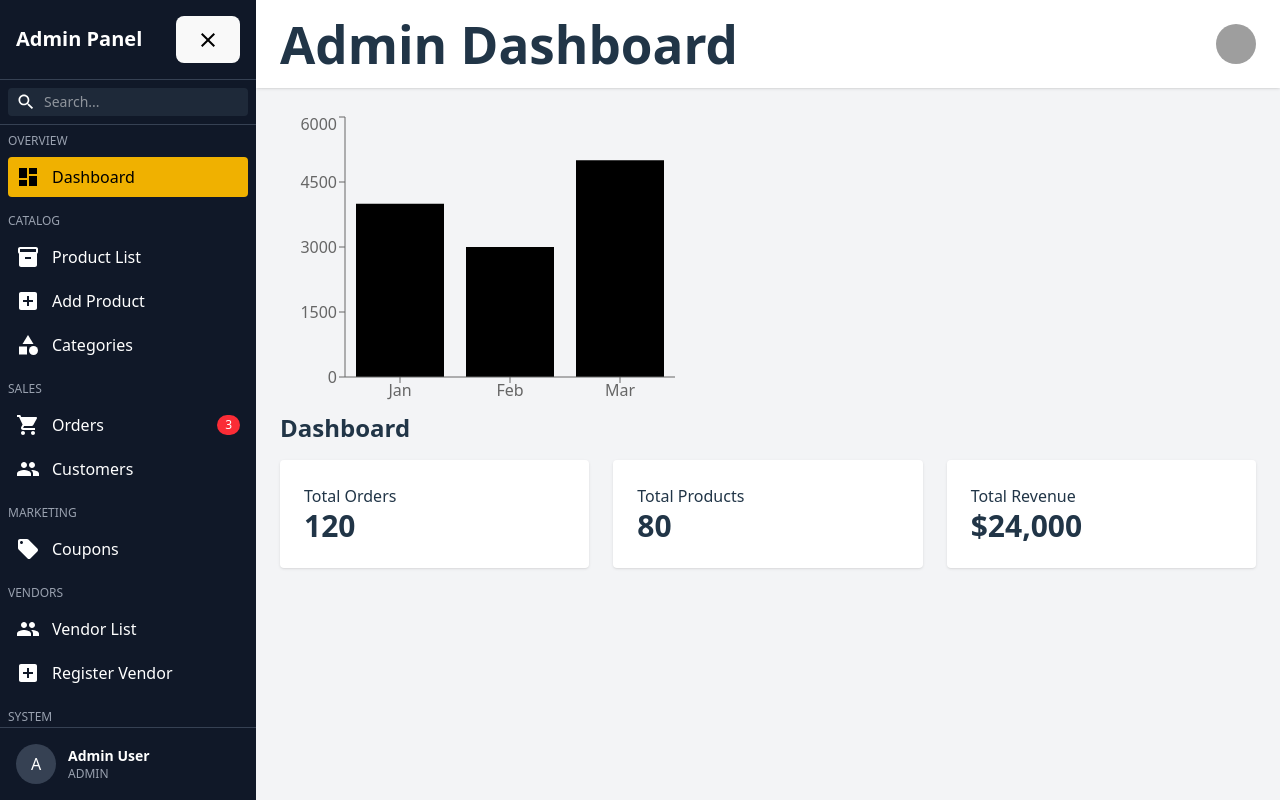
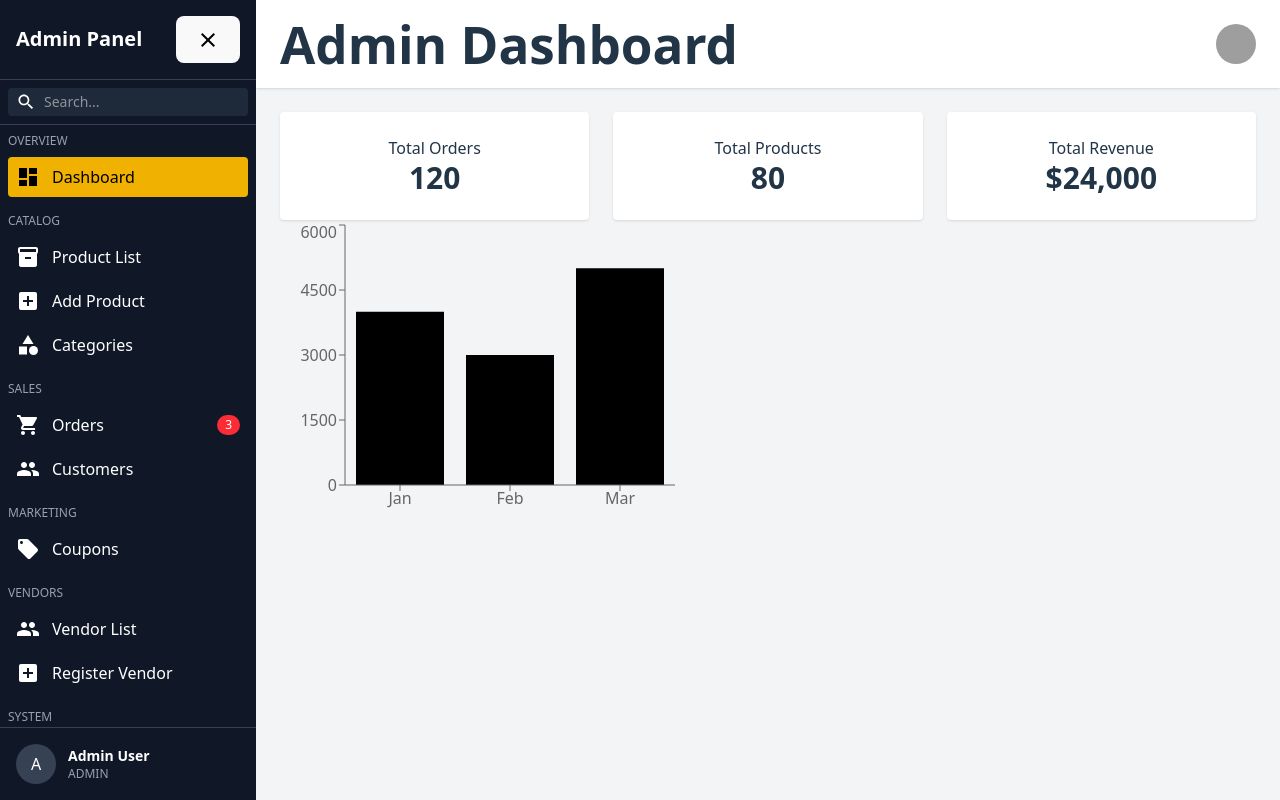
Before and after one commit to JosephAssefa-tech/Multi-Vendors, a React (Vite) app: page /admin/dashboard in a window 1280 px wide. Built offline with nearby package versions, Linux system fonts and the light colour scheme; grey boxes are pictures that could not be loaded.

Commit message:
dashobard layout update

```diff
--- a/src/components/Admin/Pages/Dashboard.jsx
+++ b/src/components/Admin/Pages/Dashboard.jsx
@@ -13,35 +13,35 @@ function Dashboard() {
   return (
 
     <div>
+
+      {/* <h2 className="text-2xl font-bold mb-4">
+        Dashboard
+      </h2> */}
+
+      <div className="grid grid-cols-3 gap-6">
+
+        <div className="bg-white p-6 shadow rounded flex flex-col items-center justify-center">
+          <h3>Total Orders</h3>
+          <p className="text-3xl font-bold">120</p>
+        </div>
+
+        <div className="bg-white p-6 shadow rounded flex flex-col items-center justify-center">
+          <h3>Total Products</h3>
+          <p className="text-3xl font-bold">80</p>
+        </div>
+
+        <div className="bg-white p-6 shadow rounded flex flex-col items-center justify-center">
+          <h3>Total Revenue</h3>
+          <p className="text-3xl font-bold">$24,000</p>
+        </div>
+
+      </div>
     <BarChart width={400} height={300} data={data}>
   <XAxis dataKey="name" />
   <YAxis />
   <Tooltip />
   <Bar dataKey="sales" />
 </BarChart>
-      <h2 className="text-2xl font-bold mb-4">
-        Dashboard
-      </h2>
-
-      <div className="grid grid-cols-3 gap-6">
-
-        <div className="bg-white p-6 shadow rounded">
-          <h3>Total Orders</h3>
-          <p className="text-3xl font-bold">120</p>
-        </div>
-
-        <div className="bg-white p-6 shadow rounded">
-          <h3>Total Products</h3>
-          <p className="text-3xl font-bold">80</p>
-        </div>
-
-        <div className="bg-white p-6 shadow rounded">
-          <h3>Total Revenue</h3>
-          <p className="text-3xl font-bold">$24,000</p>
-        </div>
-
-      </div>
-
     </div>
   );
 }
```
